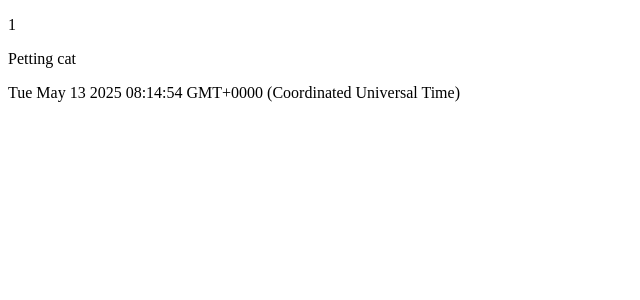
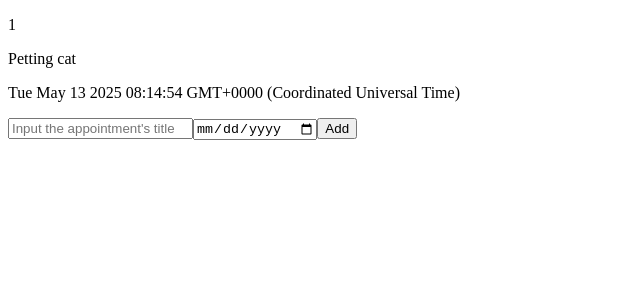
Before and after one commit to PikaNguyen/Appointment, an Angular app: page / in a window 1280 px wide. Shown: the top 300 px of the page, without its empty margins (0-640 px from the left). Built offline with nearby package versions, Linux system fonts and the light colour scheme.

Commit message:
add two-way data binding and add new function add appointment

```diff
--- a/src/app/app.module.ts
+++ b/src/app/app.module.ts
@@ -1,6 +1,6 @@
 import { NgModule } from '@angular/core';
 import { BrowserModule } from '@angular/platform-browser';
-
+import { FormsModule } from '@angular/forms';
 import { AppComponent } from './app.component';
 import { AppointmentListComponent } from './appointment-list/appointment-list.component';
 
@@ -10,7 +10,8 @@ import { AppointmentListComponent } from './appointment-list/appointment-list.co
     AppointmentListComponent
   ],
   imports: [
-    BrowserModule
+    BrowserModule,
+    FormsModule
   ],
   providers: [],
   bootstrap: [AppComponent]
--- a/src/app/appointment-list/appointment-list.component.html
+++ b/src/app/appointment-list/appointment-list.component.html
@@ -1,3 +1,10 @@
 <p>{{appointment.id}}</p>
 <p>{{appointment.title}}</p>
 <p>{{appointment.date}}</p>
+
+<div>
+    <input [(ngModel)] = "newAppointmentTitle" placeholder="Input the appointment's title">
+    <input [(ngModel)] = "newAppointmentDate" type="date" placeholder="Choose appointment's date">
+    <button (click)="addAppointment()" >Add</button>
+
+</div>
--- a/src/app/appointment-list/appointment-list.component.ts
+++ b/src/app/appointment-list/appointment-list.component.ts
@@ -13,4 +13,9 @@ export class AppointmentListComponent {
     title : "Petting cat",
     date : new Date(),
   }
+
+  newAppointmentTitle = ""
+  newAppointmentDate = new Date()
+
+  appointments : Appointment[] = []
 }
```
